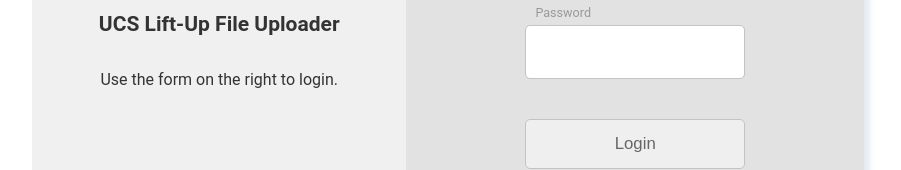
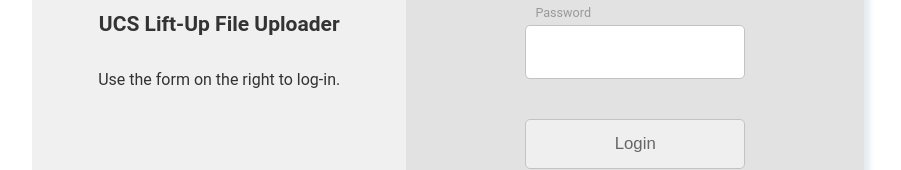
Before and after one commit to AbtPS3/liftup-frontend, a Vue app: page / in a window 1280 px wide. Shown: the part 368-538 px from the top of the page, without its empty margins (192-1093 px from the left). Built offline with nearby package versions, Linux system fonts and the light colour scheme.

Commit message:
Testing auto-updates

```diff
--- a/src/App.vue
+++ b/src/App.vue
@@ -21,7 +21,7 @@ const token = computed(() => useToken.token);
   <div class="container">
     <div class="container-left">
       <img class="logo" src="@/assets/tanzania-coat.png" alt="Tanzania Coat of Arms" width="100" height="100">
-      <NavTitle v-if="token == null" msg="Use the form on the right to login." />
+      <NavTitle v-if="token == null" msg="Use the form on the right to log-in." />
       <NavTitle v-else msg="Upload CSV files on the right." />
       <nav class="main-links">
         <a v-if="token != null" href="/" class="routerlink" @click="useToken.removeToken()">Logout</a>
```
